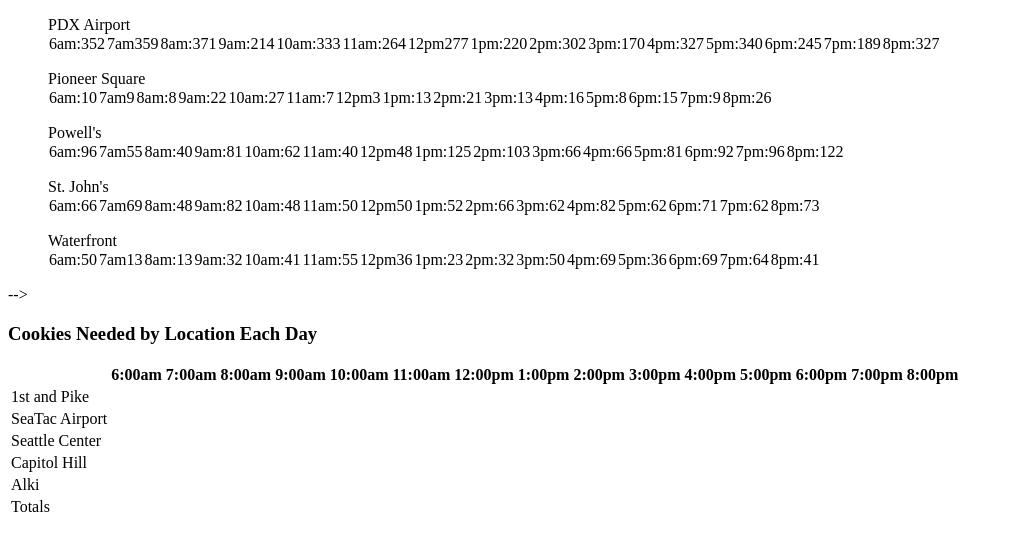
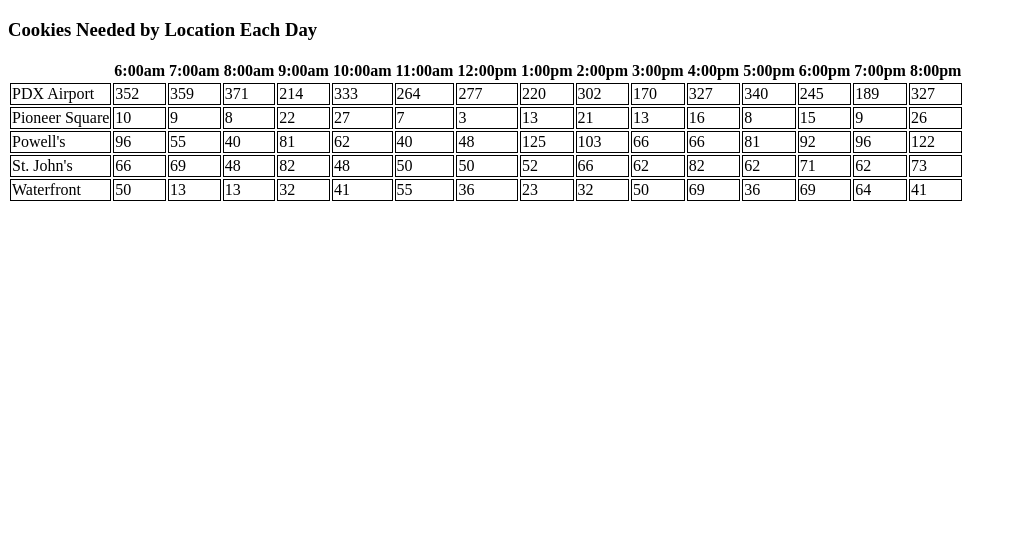
Before and after one commit to jruckersmith1/cookie-stand, a plain HTML site: page index.html in a window 1280 px wide. Shown: the whole page, without its empty margins (0-1017 px from the left). Drawn offline with Linux system fonts and the light colour scheme.

Commit message:
added table and css

```diff
--- a/index.html
+++ b/index.html
@@ -2,14 +2,18 @@
 
 <html>
 
-<head></head>
+<head>
+    <link rel = "stylesheet"
+   type = "text/css"
+   href = "style.css" />
+</head>
 
 <body>
-    <ol id='pdxAirport'>PDX Airport</ol>
+    <!-- <ol id='pdxAirport'>PDX Airport</ol>
     <ol id='pioneerSquare'>Pioneer Square</ol>
     <ol id='powells'>Powell's</ol>
     <ol id='stJohns'>St. John's</ol>
-    <ol id='waterfront'>Waterfront</ol> -->
+    <ol id='waterfront'>Waterfront</ol>  -->
 
     <section id="Store">
 
@@ -37,24 +41,7 @@
                     </tr>
                 </thead>
                 <tbody>
-                    <tr>
-                        <td>1st and Pike</td>
-                    </tr>
-                    <tr>
-                        <td>SeaTac Airport</td>
-                    </tr>
-                    <tr>
-                        <td>Seattle Center</td>
-                    </tr>
-                    <tr>
-                        <td>Capitol Hill</td>
-                    </tr>
-                    <tr>
-                        <td>Alki</td>
-                    </tr>
-                    <tr>
-                        <td>Totals</td>
-                    </tr>
+
 
                 </tbody>
             </table>
--- a/salmon-cookie.js
+++ b/salmon-cookie.js
@@ -1,9 +1,11 @@
-function Store ( minCust, maxCust, avgCookieSales, id ) {
 
+function Store ( name, minCust, maxCust, avgCookieSales, id ) {
+  this.name = name;
   this.minCust = minCust;
   this.maxCust = maxCust;
   this.avgCookieSales = avgCookieSales;
-  this.openHours = [ '6am:', '7am', '8am:', '9am:', '10am:', '11am:', '12pm', '1pm:', '2pm:', '3pm:', '4pm:', '5pm:', '6pm:', '7pm:', '8pm:' ];
+  this.avgHour = [];
+  // this.openHours = [ '6am:', '7am', '8am:', '9am:', '10am:', '11am:', '12pm', '1pm:', '2pm:', '3pm:', '4pm:', '5pm:', '6pm:', '7pm:', '8pm:' ];
   this.id = id;
   this.customersPerHour();
   this.addToDom();
@@ -11,37 +13,42 @@
 
 
 Store.prototype.customersPerHour = function () {
-    var avgHour = [];
+
       for (var i = 0; i < 15; i++) {
       var avgNumber = Math.floor(Math.random() * (this.maxCust - this.minCust)) + this.minCust;
       avgNumber = Math.floor(avgNumber * this.avgCookieSales);
-      avgHour.push(avgNumber);
+      this.avgHour.push(avgNumber);
  }
-    console.log(avgHour);
-this.cookiesPerHour = avgHour;
+    // console.log(this.avgHour);
+this.cookiesPerHour = this.avgHour;
 }
 
 
 Store.prototype.addToDom = function () {
   console.log(this.id);
-   var displayNum = document.getElementById( this.id );
-    for (var i = 0; i < this.openHours.length; i++) {
+   var displayNum = document.getElementsByTagName( 'tbody' )[0];
+   var newRow = document.createElement ( 'tr' );
+   var storeName = document.createElement ( 'td' );
+   storeName.innerHTML = this.name;
+   newRow.appendChild(storeName);
+   displayNum.appendChild(newRow);
+    for (var i = 0; i < this.avgHour.length; i++) {
       var item = document.createElement ( 'td' );
-    item.innerHTML = this.openHours[i];
-    displayNum.appendChild(item);
-    console.log(this.cookiesPerHour);
-    item.innerHTML = this.openHours[i] + this.cookiesPerHour[i];
+    item.innerHTML = this.avgHour[i];
+    newRow.appendChild(item);
+    // console.log(this.cookiesPerHour);
+    // item.innerHTML = this.openHours[i] + this.cookiesPerHour[i];
 }
 }
+var pdxAirport = new Store( 'PDX Airport', 23, 65, 6.3, 'pdxAirport' );
 
-var pdxAirport = new Store( 23, 65, 6.3, 'pdxAirport' );
 // pdxAirport.customersPerHour();
 // pdxAirport.addToDom();
 
-var pioneerSquare = new Store( 3, 24, 1.2, 'pioneerSquare' );
-var powells = new Store( 11, 38, 3.7, 'powells' );
-var stJohns = new Store( 20, 38, 2.3, 'stJohns' );
-var waterfront = new Store( 2, 16, 4.6, 'waterfront');
+var pioneerSquare = new Store( 'Pioneer Square', 3, 24, 1.2, 'pioneerSquare' );
+var powells = new Store( 'Powell\'s', 11, 38, 3.7, 'powells' );
+var stJohns = new Store( 'St. John\'s', 20, 38, 2.3, 'stJohns' );
+var waterfront = new Store( 'Waterfront', 2, 16, 4.6, 'waterfront');
 
 
 
--- /dev/null
+++ b/style.css
@@ -0,0 +1,3 @@
+td {
+    border: 1px solid black;
+}
```
